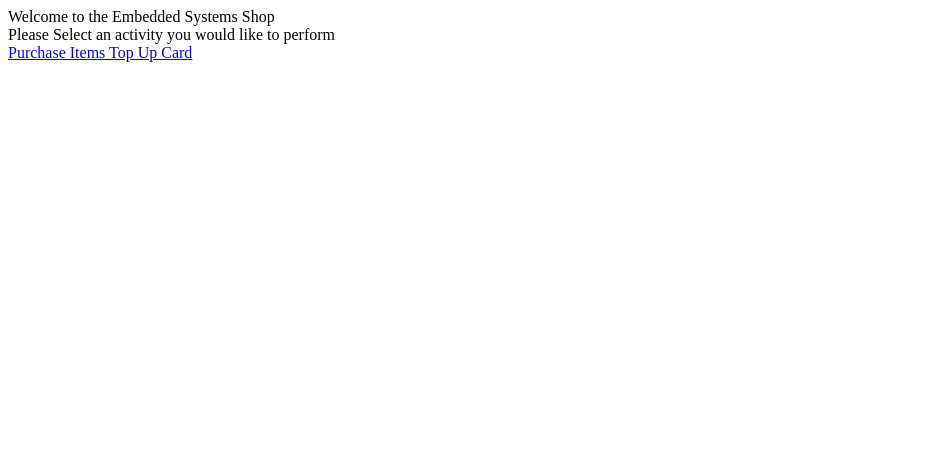
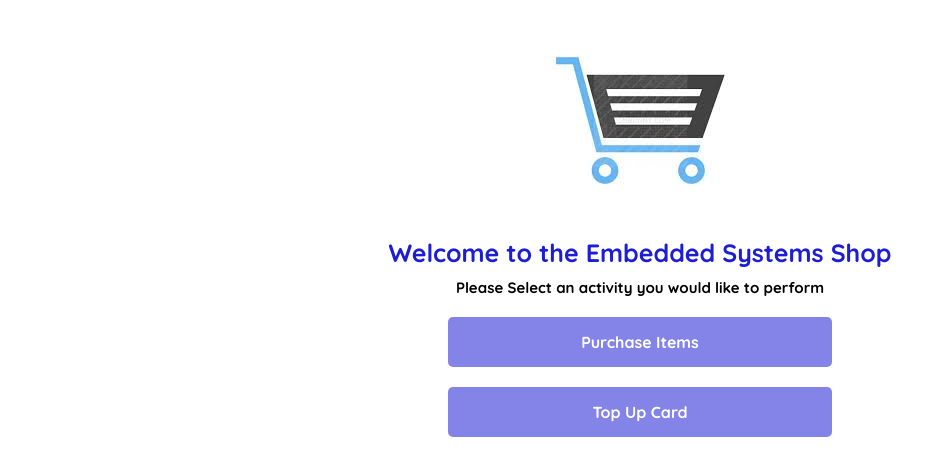
Before and after one commit to jazzybruno/RFID-shopping-system, a Flask app: page / in a window 1280 px wide. Shown: the top 476 px of the page, without its empty margins (0-946 px from the left). Run offline with Flask 3, Linux system fonts and the light colour scheme.

Commit message:
added the activities page to the application

```diff
--- a/templates/activities.html
+++ b/templates/activities.html
@@ -3,14 +3,70 @@
 <head>
     <meta charset="UTF-8">
     <title>Activities</title>
+    <link rel="preconnect" href="https://fonts.googleapis.com">
+    <link rel="preconnect" href="https://fonts.gstatic.com" crossorigin>
+    <link href="https://fonts.googleapis.com/css2?family=Poppins:ital,wght@0,100;0,300;0,700;1,100;1,200;1,700&family=Quicksand:wght@300;500;700&display=swap" rel="stylesheet">
+
+
+    <style>
+        .mainContainer{
+            {#height: 100vh;#}
+            width: 100%;
+            display: flex;
+            flex-direction: column;
+            align-items: center;
+            justify-content: center;
+        }
+
+        .linksContainer{
+            display: flex;
+            justify-content: center;
+            align-items: center;
+            width: 40%;
+            flex-direction: column;
+        }
+
+        .link{
+            width: 70%;
+           background-color: rgba(29, 29, 213, 0.54);
+            margin-top: 10px;
+            margin-bottom: 10px;
+            color: white;
+            text-decoration: none;
+            text-align: center;
+            border-radius: 5px;
+            padding: 15px;
+            font-family: 'Quicksand', sans-serif;
+            font-weight: bold;
+            border: none;
+        }
+
+        .link:hover{
+              width: 70%;
+           background-color: white;
+            margin-top: 10px;
+            margin-bottom: 10px;
+            color:  rgba(29, 29, 213, 0.54);;
+            text-decoration: none;
+            text-align: center;
+            border-radius: 5px;
+            padding: 15px;
+            font-family: 'Quicksand', sans-serif;
+            font-weight: bold;
+            border: 1px solid  rgba(29, 29, 213, 0.54);;
+        }
+    </style>
 </head>
 <body>
    <div class="mainContainer">
-       <div>Welcome to the Embedded Systems Shop</div>
-       <div>Please Select an activity you would like to perform</div>
        <div>
-           <a href="/purchase" style="" > Purchase Items </a>
-           <a href="/topUp" style="" > Top Up Card </a>
+           <img src="../static/images/cart.jpeg" alt="noImageFound">
+       </div>
+       <div style="font-size: 25px; color: #1d1dd5;  font-family: 'Quicksand', sans-serif; font-weight: bold">Welcome to the Embedded Systems Shop</div>
+       <div style="color: black; font-weight: bold; font-family: 'Quicksand', sans-serif; font-size: 15px; margin-bottom: 10px; margin-top: 10px">Please Select an activity you would like to perform</div>
+       <div class="linksContainer">
+           <a class="link" href="/purchase" style="" > Purchase Items </a>
+           <a class="link" href="/topUp" style="" > Top Up Card </a>
        </div>
    </div>
 </body>
```
Also changed, not shown: static/images/cart.jpeg (added).
